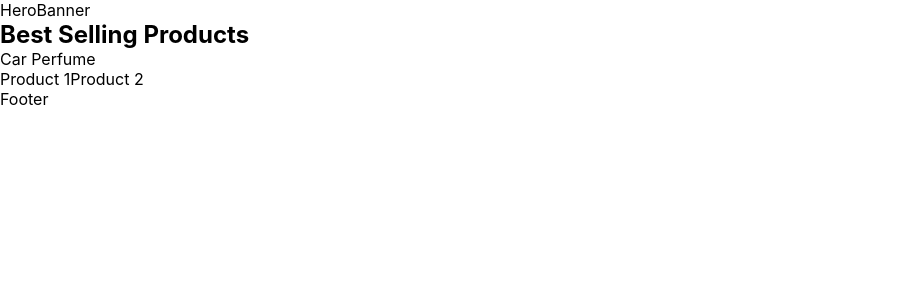
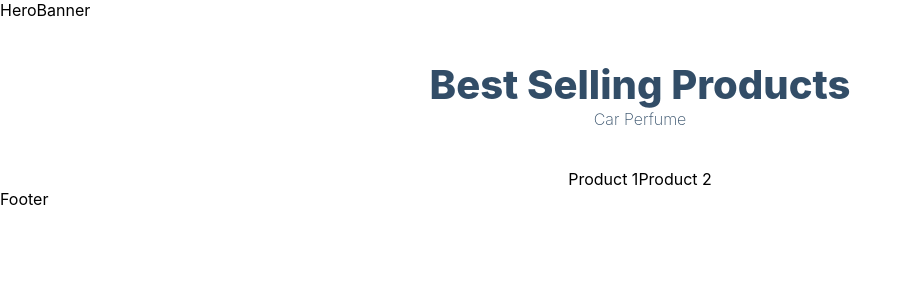
Before and after one commit to MikhailTabachek/carcare, a Next.js app: page / in a window 1280 px wide. Shown: the top 300 px of the page, without its empty margins (0-911 px from the left). Built offline with nearby package versions, Linux system fonts and the light colour scheme.

Commit message:
Set components

```diff
--- a/pages/index.js
+++ b/pages/index.js
@@ -4,11 +4,11 @@
   return (
     <>
       HeroBanner
-      <div>
+      <div className='products-heading'>
         <h2>Best Selling Products</h2>
         <p>Car Perfume</p>
       </div>
-      <div>
+      <div className='products-container'>
         {['Product 1', 'Product 2'].map((product)=> product)}
       </div>
 
```
Also changed, not shown: components/Cart.jsx (added, +9 -0 lines), components/Footer.jsx (added, +9 -0 lines), components/FooterBanner.jsx (added, +9 -0 lines), components/HeroBanner.jsx (added, +9 -0 lines), components/Layout.jsx (added, +9 -0 lines), components/NavBar.jsx (added, +9 -0 lines), components/Product.jsx (added).
